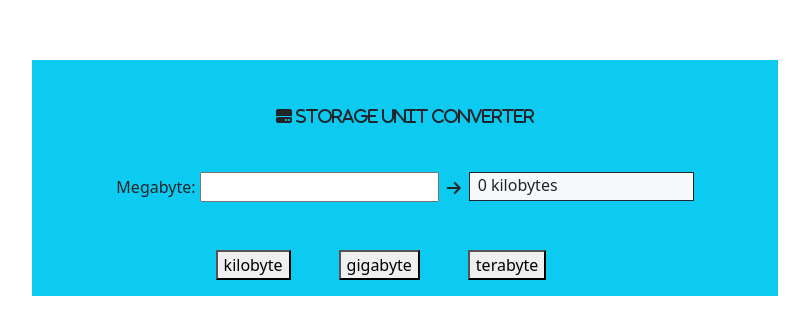
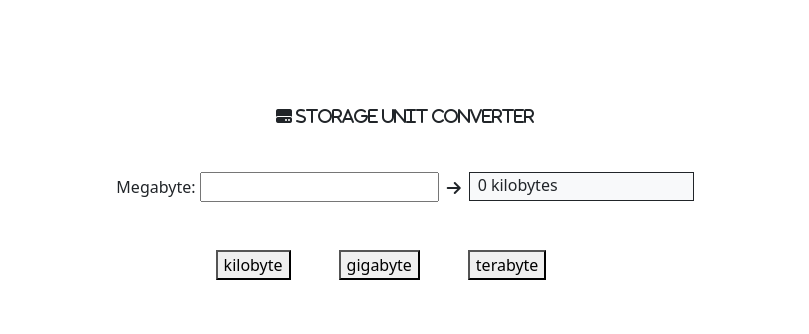
Before and after one commit to Raffy55/SimpleConverter, a plain HTML site: page index.html in a window 1280 px wide. Shown: the part 222-556 px from the top of the page, without its empty margins (235-1044 px from the left). Drawn offline with nearby package versions, Linux system fonts and the light colour scheme.

Commit message:
removed background

```diff
--- a/index.html
+++ b/index.html
@@ -10,7 +10,7 @@
 </head>
 <body>
     <div class="col-12 d-flex justify-content-center align-items-center" style="height: 100vh;">
-        <div class="col-7 bg-info pb-3">
+        <div class="col-7 pb-3">
             <div class="col-12 d-flex justify-content-center py-5">
                 <i class="fa-solid fa-hard-drive"> Storage Unit Converter</i>
             </div>
```
